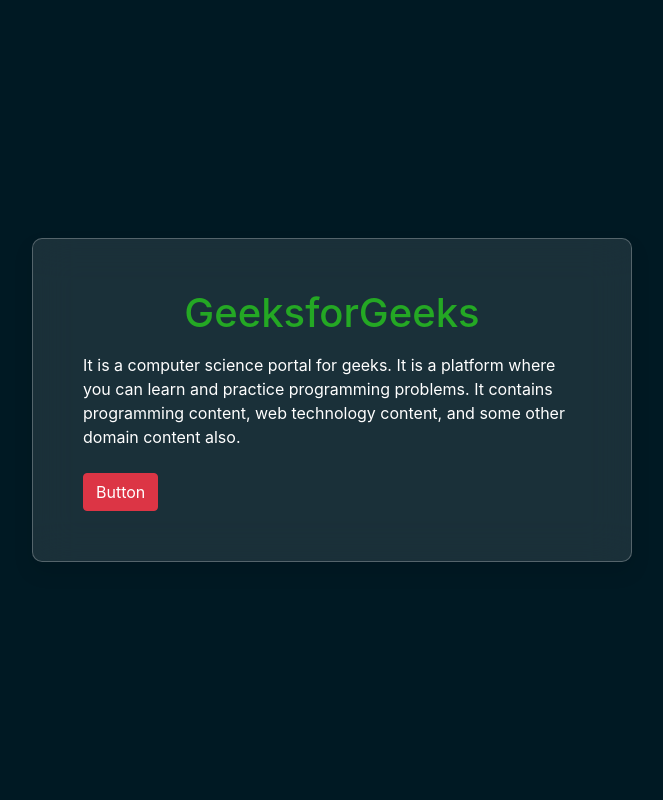
After one commit to alexcatesp/lightpollutionmap, a PHP site: page /form.html in a window 1280 px wide. The commit adds this page. Shown: the whole page, without its empty margins (308-971 px from the left). Run offline with PHP 8.4, Linux system fonts and the light colour scheme.

Commit message:
overlay form example

```diff
--- /dev/null
+++ b/form.html
@@ -0,0 +1,88 @@
+<!DOCTYPE html>
+<html>
+
+<head>
+	<meta charset="utf-8">
+	<title>
+		How to make a CSS glass/blur
+		effect work for an overlay?
+	</title>
+
+	<link rel="stylesheet" href=
+"https://stackpath.bootstrapcdn.com/bootstrap/4.3.1/css/bootstrap.min.css">
+
+	<style>
+		body {
+			margin: 0;
+			padding: 0;
+		}
+
+		section {
+			display: flex;
+			background: #001923;
+			justify-content: center;
+			align-items: center;
+			width: 100%;
+			min-height: 100vh;
+		}
+
+		section .layout {
+			position: relative;
+			width: 100%;
+			max-width: 600px;
+			padding: 50px;
+			box-shadow: 0 10px 20px rgba(0, 0, 0, .1);
+			background: rgba(255, 255, 255, 0.1);
+			backdrop-filter: blur(20px);
+			border: 1px solid rgba(255, 255, 255, 0.25);
+			border-radius: 10px;
+		}
+
+		section .layout::before {
+			content: '';
+			position: absolute;
+			top: 0;
+			bottom: 0;
+			left: 0;
+			right: 0;
+		}
+
+		section .layout h1 {
+			position: relative;
+			text-align: center;
+			color: rgb(36, 168, 36);
+		}
+
+		section .layout p {
+			position: relative;
+			color: #fff;
+		}
+
+		section .layout button {
+			position: relative;
+		}
+	</style>
+</head>
+
+<body>
+	<section>
+		<div class="layout">
+			<h1>GeeksforGeeks</h1>
+
+			<p class="py-2">
+				It is a computer science portal for geeks.
+				It is a platform where you can learn and
+				practice programming problems. It contains
+				programming content, web technology content,
+				and some other domain content also.
+			</p>
+
+
+			<button class="btn btn-danger">
+				Button
+			</button>
+		</div>
+	</section>
+</body>
+
+</html>
```
Also changed, not shown: index.php (+24 -3 lines), style.css (+15 -1 lines).
